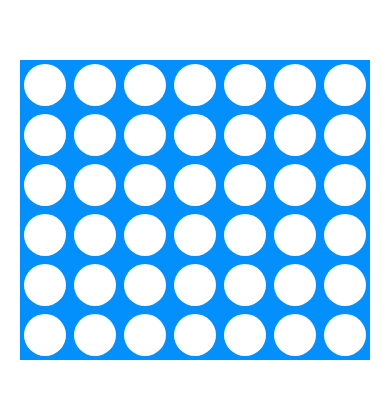
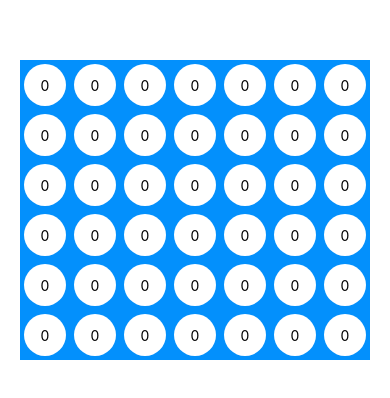
Before and after one commit to Dahvd/ConnectFour, a React Native app: screen / in a window 390 px wide. Shown: the part 212-610 px from the top of the page. Built offline with nearby package versions, Linux system fonts and the light colour scheme.

Commit message:
tom looky looky

```diff
--- a/src/components/board/Board.js
+++ b/src/components/board/Board.js
@@ -4,13 +4,22 @@ import Column from "./Column";
 
 export default function Board( props ) {
   const [ player, setPlayer ] = useState( 1 );
+  const [ winner, setWinner ] = useState( [ false, 0 ] );
   const temp = new Array( 7 ).fill( null );
   const board = temp.map( ( column, index ) =>
-    <Column key={index} player={player} setPlayer={setPlayer}/> );
+    <Column winner={winner} setWinner={setWinner}
+      key={index} player={player} setPlayer={setPlayer}/> );
+  let winnerShow = null;
+  if( winner[0] ) winnerShow = "Player " + winner[1] + " has won the game!";
   return (
-    <View style={styles.container}>
-      {board}
-    </View>
+    <>
+      <View>
+        {winnerShow}
+      </View>
+      <View style={styles.container}>
+        {board}
+      </View>
+    </>
   );
 }
 
--- a/src/components/board/Column.js
+++ b/src/components/board/Column.js
@@ -1,10 +1,10 @@
-import React, { useState, useEffect } from "react";
-import { TouchableOpacity } from "react-native";
+import React, { useState } from "react";
+import { TouchableHighlight, Text, TouchableOpacity } from "react-native";
 import Slot from "./Slot";
 
 
 export default function Column( props ) {
-  const playerHasWon = false;
+
   const [ column, setColumn ] = useState( new Array( 6 ).fill( 0 ) );
   const [ columnVisible, setColumnVisible ] =
     useState( column.map( ( replaced, index ) =>
@@ -12,7 +12,9 @@ export default function Column( props ) {
 
 
   return (
-    <TouchableOpacity disabled={playerHasWon ? true : false} onPress={() => {
+    <>
+      <TouchableOpacity disabled={props.winner[0] ? true : false}
+        onPress={() => {
           let colCopy = column;
           let colVisCopy = columnVisible;
           let tempPlayer = props.player;
@@ -33,7 +35,11 @@ export default function Column( props ) {
           setColumnVisible( colVisCopy );
 
         }}>
+        <>
           {columnVisible}
+        </>
       </TouchableOpacity>
+    </>
+
   );
 }
--- a/src/components/board/Slot.js
+++ b/src/components/board/Slot.js
@@ -1,5 +1,5 @@
 import React, { useState } from "react";
-import { StyleSheet, View } from "react-native";
+import { StyleSheet, Text, View } from "react-native";
 
 export default function Slot( props ) {
   return (
@@ -7,6 +7,9 @@ export default function Slot( props ) {
       <View
         style={props.player == 0 ? styles.hole :
           props.player == 1 ? styles.red : styles.yellow} >
+        <Text>
+          {props.player}
+        </Text>
       </View>
     </View>
   );
```
Lines whose indentation alone changed are shown as unchanged.
